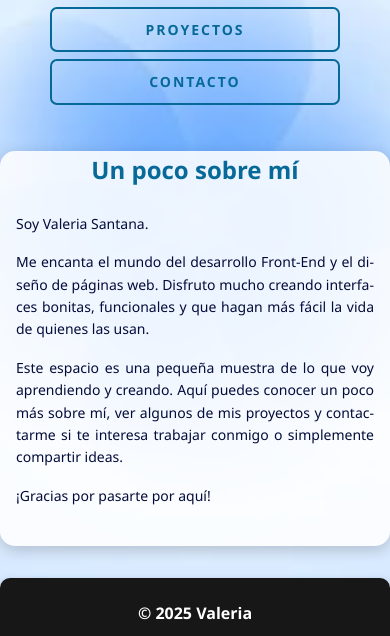
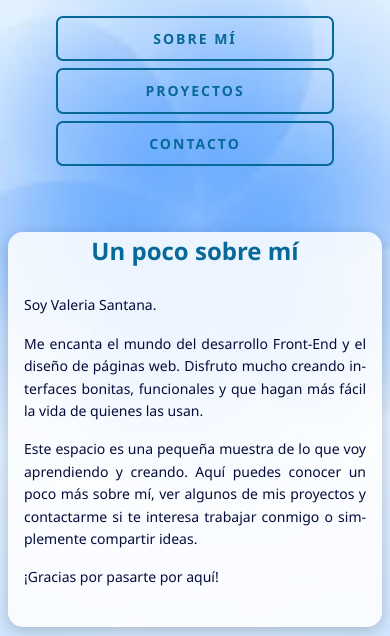
Before and after one commit to ssValeria/ssValeria.github.io, a plain HTML site: page index.html in a window 390 px wide. Shown: the part 202-838 px from the top of the page. Drawn offline with Linux system fonts and the light colour scheme.

Commit message:
upload presentacion

```diff
--- a/styles.css
+++ b/styles.css
@@ -13,11 +13,12 @@
 /**********************************************/
 /*             RESETEO Y BODY GLOBAL          */
 /**********************************************/
-* {
+*,
+*::before,
+*::after {
     box-sizing: border-box;
-    margin: 0;
-    padding: 0;
 }
+
 
 html {
     background: url(fondo.png) no-repeat center center fixed;
@@ -683,7 +684,9 @@ footer a:focus {
         background: #ffffffdd;
         backdrop-filter: none;
         padding: 1.5rem 1rem;
+        width: 100%;
         max-width: 95%;
         margin: 0 auto 1rem auto;
+        box-sizing: border-box;
     }
 }
```
